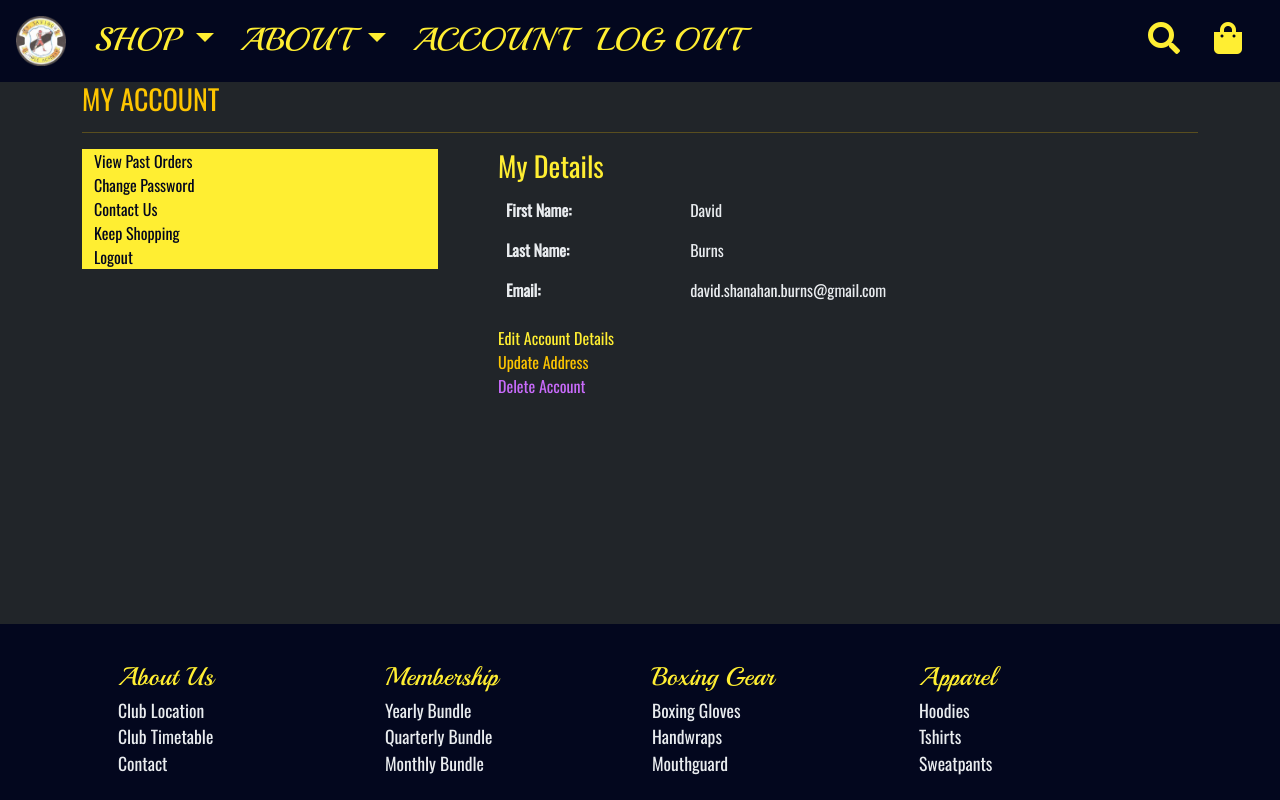
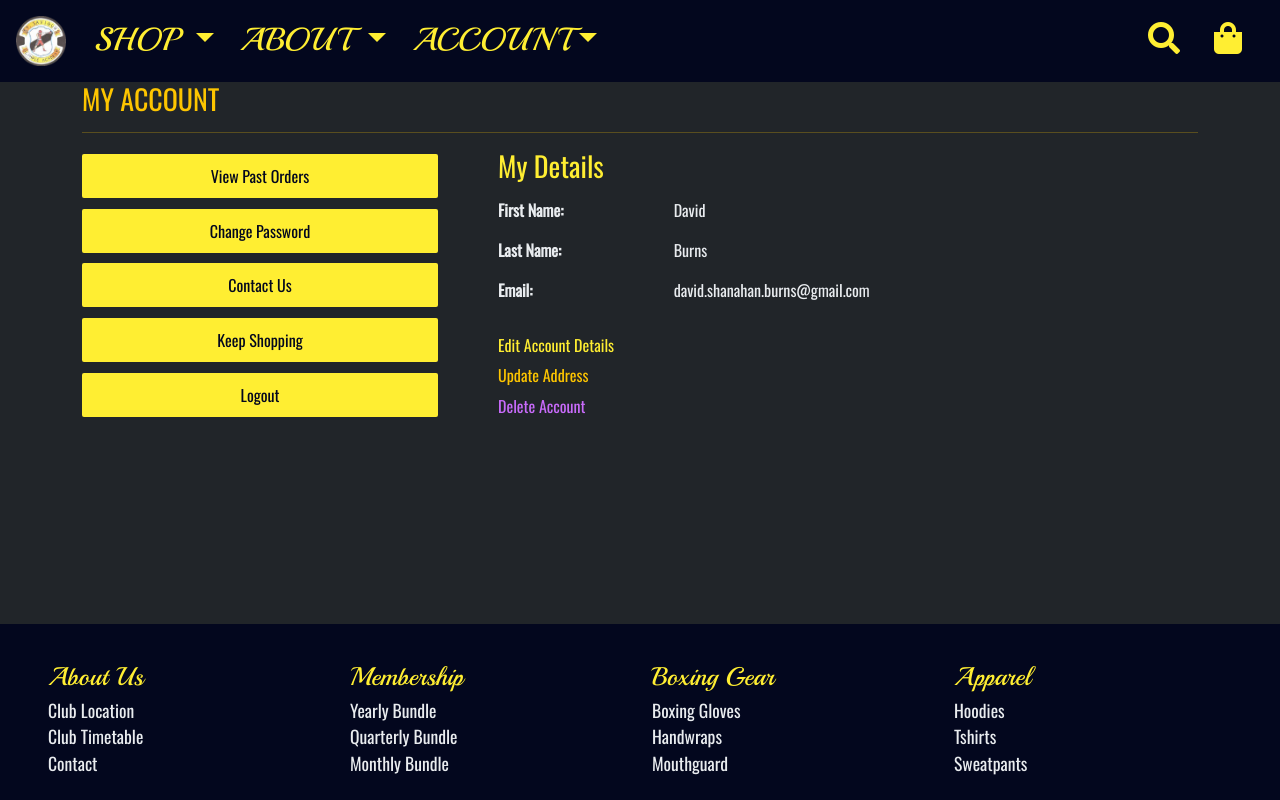
Before and after one commit to DaithiShan/saviours, a Django app: page /account/details/ in a window 1280 px wide. Run offline with Django 4.2, Linux system fonts and the light colour scheme; a user stored in the database is signed in; data comes from the database, SQL or seed files in the repository; both versions use the stored data as it was after the commit; parts of the project's set-up code (start-up, migrations or seed data) failed here and were passed over; some libraries are stand-ins or nearby versions.

Commit message:
Account styling added, and options added to accounts dropdown

```diff
--- a/static/main.scss
+++ b/static/main.scss
@@ -285,7 +285,36 @@ footer {
 
 
 // BAG EXTRA STYLING
-
 .bag-details {
     font-size: 1.3rem;
 }
+
+
+// ACCOUNT PAGE STYLING
+.account{
+
+    .profile-btns {
+        display: flex;
+        justify-content: center;
+        margin: 1.5% auto;
+        padding: 10px;
+        text-align: center;
+        border-radius: 2px;
+        max-width: 100%;
+    }
+
+    th {
+        padding-left: 0;
+    }
+
+    td {
+        padding-left: 0;
+    }
+
+    .details-link {
+        width: fit-content;
+        height: fit-content;
+        margin-top: 1%;
+    }
+
+}
--- a/templates/base.html
+++ b/templates/base.html
@@ -54,14 +54,7 @@
                 <!-- Adapted from CI student Rebecca Tracey https://github.com/rebeccatraceyt/delphin_lifesavingclub/ -->
             <div class="d-lg-none">
                 <a class="bag-icon-sm nav-link position-relative" href="{% url 'shopping_bag' %}" title="Shopping Bag">
-                    <i class="fas fa-shopping-bag d-flex align-items-center justify-content-center">
-                        <span>
-                            {% if bag_items %}
-                                {{ bag_items|length }}
-                            {% else %}
-                            {% endif %}
-                        </span>
-                    </i>
+                    <i class="fas fa-shopping-bag d-flex align-items-center justify-content-center"></i>
                 </a>
             </div>
 
@@ -75,11 +68,10 @@
             <div class="collapse navbar-collapse" id="navbar">
                 <ul class="navbar-nav me-auto mb-2 mb-lg-0">
                     <li class="nav-item dropdown">
-                        <a class="nav-link dropdown-toggle text-uppercase" href="{% url 'shop' %}" id="navbarDropdown" role="button" data-bs-toggle="dropdown"
-                            aria-haspopup="true" aria-expanded="false">
+                        <a class="nav-link dropdown-toggle text-uppercase" href="#" id="shopDropdown" role="button" data-bs-toggle="dropdown" aria-expanded="false">
                         Shop
                     </a>
-                        <div class="dropdown-menu bg-dark" aria-labelledby="navbarDropdown">
+                        <div class="dropdown-menu bg-dark" aria-labelledby="shopDropdown">
                             {% for category in categories %}
                                 {% if category.title != 'Apparel' %}
                                     <a class="dropdown-item text-uppercase" href="{% url 'shop' category.slug %}">{{ category.title }}</a>
@@ -90,11 +82,10 @@
                             {% endfor %}
                     </li>
                     <li class="nav-item dropdown">
-                        <a class="nav-link dropdown-toggle text-uppercase" href="#" id="navbarDropdown" role="button" data-bs-toggle="dropdown"
-                            aria-haspopup="true" aria-expanded="false">
+                        <a class="nav-link dropdown-toggle text-uppercase" href="#" id="aboutDropdown" role="button" data-bs-toggle="dropdown" aria-expanded="false">
                             About
                         </a>
-                        <div class="dropdown-menu bg-dark" aria-labelledby="navbarDropdown">
+                        <div class="dropdown-menu bg-dark" aria-labelledby="aboutDropdown">
                             <a class="dropdown-item text-uppercase" href="#">Club Location</a>
                             <div class="dropdown-divider"></div>
                             <a class="dropdown-item text-uppercase" href="#">Club Timetable</a>
@@ -103,11 +94,15 @@
                         </div>
                     </li>
                     {% if user.is_authenticated %}
-                    <li class="nav-item">
-                        <a class="nav-link text-uppercase" href="#">Account</a>
-                    </li>
-                    <li class="nav-item">
-                        <a class="nav-link text-uppercase" href="{% url 'logout' %}">Log out</a>
+                        <li class="nav-item dropdown">
+                            <a class="nav-link dropdown-toggle text-uppercase" id="accountDropdown" role="button" data-bs-toggle="dropdown" aria-expanded="false" href="#">Account</a>
+                            <div class="dropdown-menu bg-dark" aria-labelledby="accountDropdown">
+                                <a class="dropdown-item text-uppercase" href="{% url 'account_details' %}">My Details</a>
+                                <div class="dropdown-divider"></div>
+                                <a class="dropdown-item text-uppercase" href="{% url 'my_orders' %}">Order History</a>
+                                <div class="dropdown-divider"></div>
+                                <a class="dropdown-item text-uppercase" href="{% url 'logout' %}">Logout</a>
+                            </div>
                         </li>
                     {% else %}
                         <li class="nav-item">
@@ -169,11 +164,11 @@
 
     <!-- FOOTER -->
     <footer>
-        <div class="container d-flex justify-content-around">
+        <div class="container-fluid d-flex justify-content-around">
             <div class="row w-100 p-4">
 
                 <!-- ABOUT LINKS -->
-                <div class="col-12 col-md-3">
+                <div class="col-12 col-sm-6 col-md-3">
                     <div class="row">
                         <div class="col-12 footer-title">
                             About Us
@@ -192,7 +187,7 @@
 
                 <!-- SHOP LINKS -->
                 {% for category in categories %}
-                    <div class="col-12 col-md-3">
+                    <div class="col-12 col-sm-6 col-md-3">
                         <div class="row">
                             <div class="col-12 footer-title">
                                 {{ category.title }}
```
Also changed, not shown: saviours_oba/settings.py (+14 -11 lines), db.sqlite3, static/css/main.css. Lines whose indentation alone changed are shown as unchanged.
